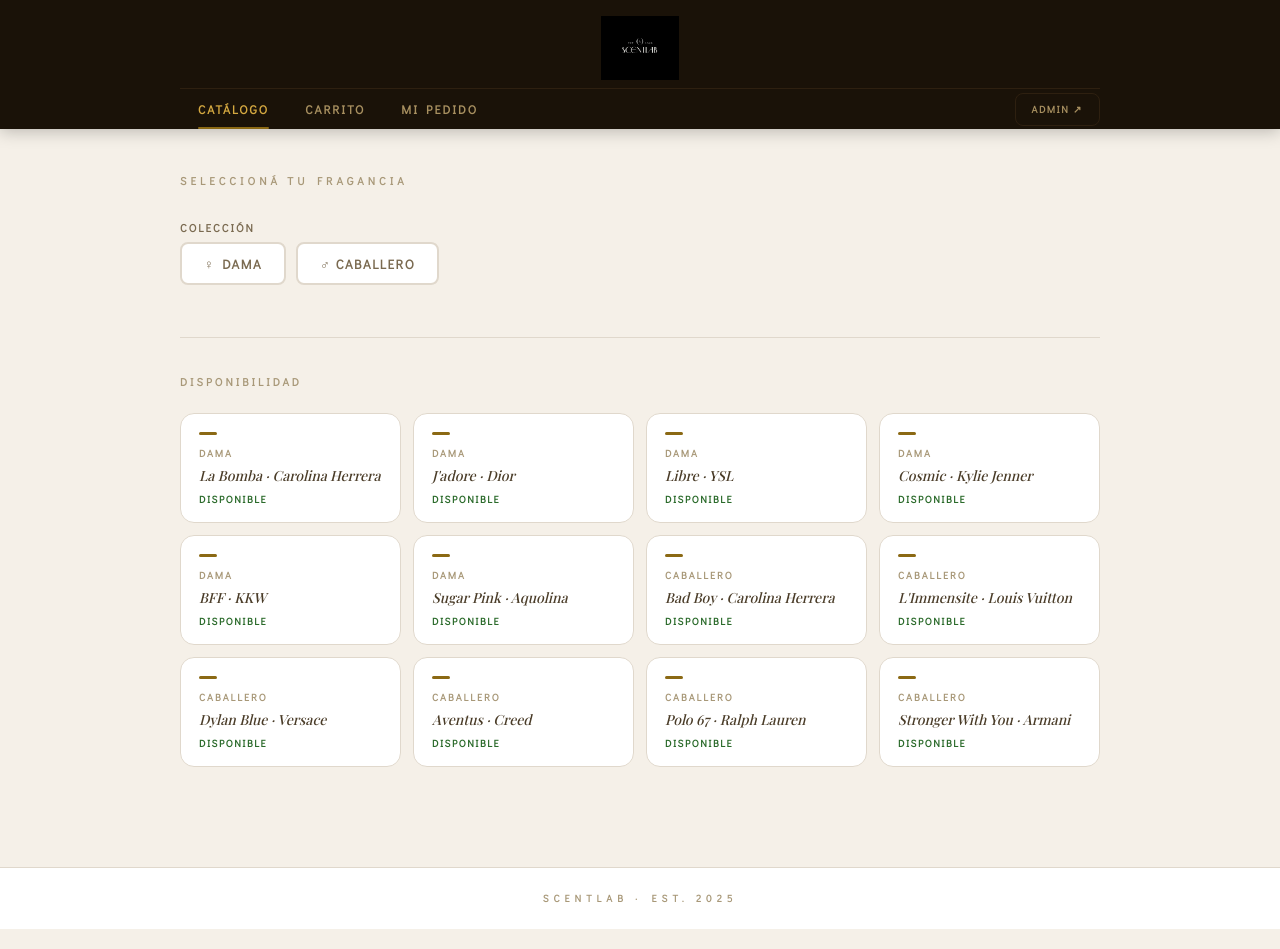
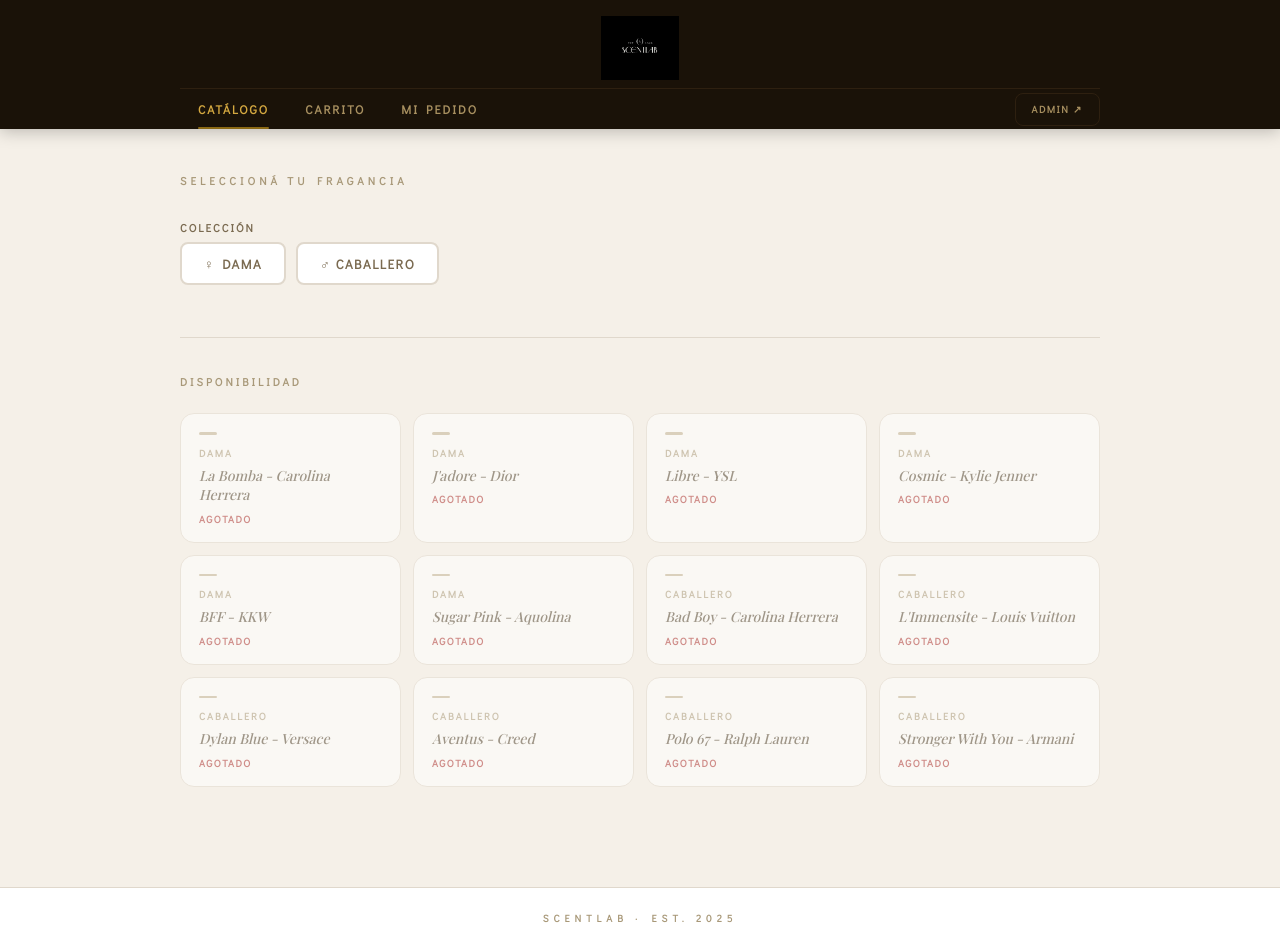
Before and after one commit to iryangarza97/Scentlab, a React (Create React App) app: page / in a window 1280 px wide. Built offline with nearby package versions, Linux system fonts and the light colour scheme; a web font is replaced by a local one.

Commit message:
Update App.js

```diff
--- a/src/App.js
+++ b/src/App.js
@@ -12,21 +12,21 @@
 ];
 
 const ESSENCES_DAMA = [
-  "La Bomba · Carolina Herrera",
-  "J'adore · Dior",
-  "Libre · YSL",
-  "Cosmic · Kylie Jenner",
-  "BFF · KKW",
-  "Sugar Pink · Aquolina",
+  "La Bomba - Carolina Herrera",
+  "J'adore - Dior",
+  "Libre - YSL",
+  "Cosmic - Kylie Jenner",
+  "BFF - KKW",
+  "Sugar Pink - Aquolina",
 ];
 
 const ESSENCES_CABALLERO = [
-  "Bad Boy · Carolina Herrera",
-  "L'Immensite · Louis Vuitton",
-  "Dylan Blue · Versace",
-  "Aventus · Creed",
-  "Polo 67 · Ralph Lauren",
-  "Stronger With You · Armani",
+  "Bad Boy - Carolina Herrera",
+  "L'Immensite - Louis Vuitton",
+  "Dylan Blue - Versace",
+  "Aventus - Creed",
+  "Polo 67 - Ralph Lauren",
+  "Stronger With You - Armani",
 ];
 
 const BANK_INFO = {
```
